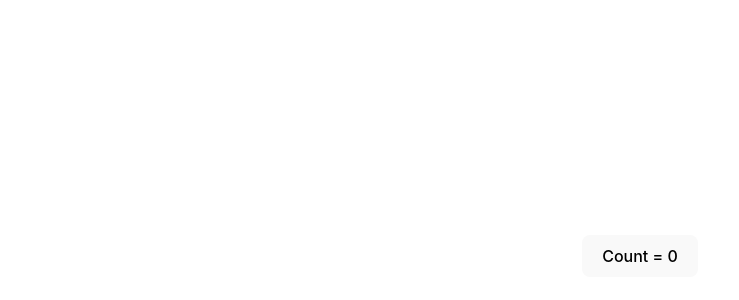
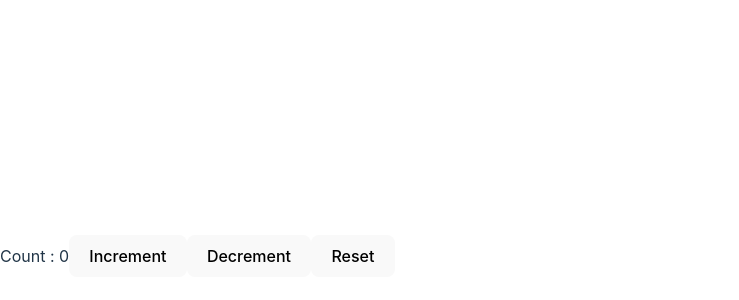
Before and after one commit to tanmayagrwl/React-hooks, a React (Vite) app: page / in a window 1280 px wide. Shown: the part 144-444 px from the top of the page, without its empty margins (0-739 px from the left). Built offline with nearby package versions, Linux system fonts and the light colour scheme.

Commit message:
Functional component with use state

```diff
--- a/src/App.jsx
+++ b/src/App.jsx
@@ -1,12 +1,13 @@
 
-import './App.css'
+
 import ClassCounter from './Components/ClassCounter'
-
+import HookCounterTwo from './Components/HookCounterTwo'
 function App() {
 
   return (
     <>
-     <ClassCounter />
+
+     <HookCounterTwo />
     </>
   )
 }
--- /dev/null
+++ b/src/Components/HookCounterTwo.jsx
@@ -0,0 +1,16 @@
+import React,{useState} from 'react'
+
+function HookCounterTwo() {
+  const initialCount= 0
+  const[count, setCount] = useState(initialCount)
+    return (
+    <div>
+        Count : {count}
+        <button onClick={()=>setCount(prevcount => prevcount + 1) }>Increment </button>
+        <button onClick={()=>setCount(prevcount => prevcount -1)}>Decrement</button>
+        <button onClick={()=>setCount(0)}>Reset</button>
+    </div>
+  )
+}
+
+export default HookCounterTwo
```
Also changed, not shown: src/Components/HookCounter.jsx (added, +14 -0 lines).
